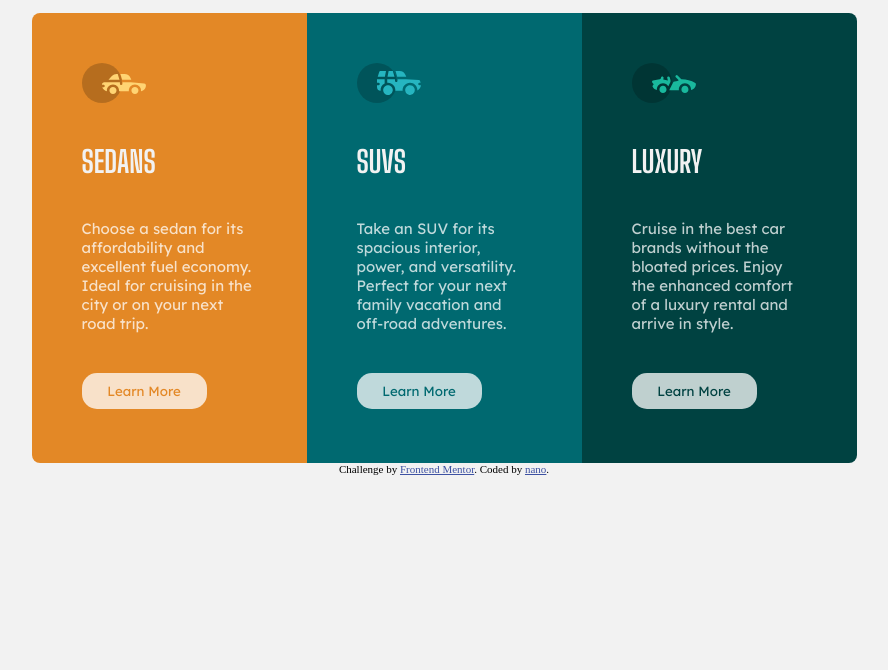
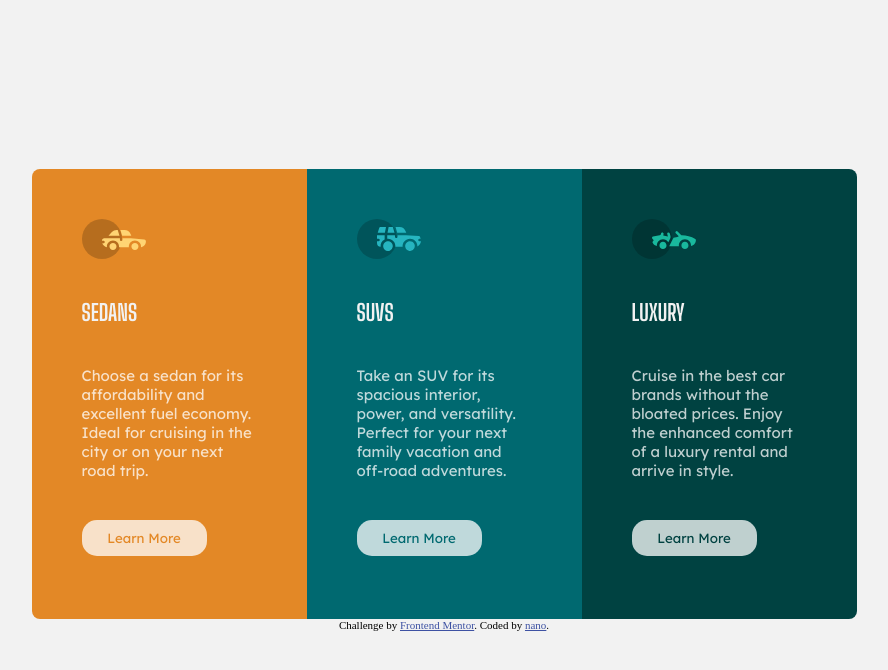
Before and after one commit to naiiiden/3-column-preview-card, a plain HTML site: page index.html in a window 1280 px wide. Shown: the whole page, without its empty margins (196-1084 px from the left). Drawn offline with Linux system fonts and the light colour scheme.

Commit message:
updated semantics, container borders & centered vertically

```diff
--- a/index.html
+++ b/index.html
@@ -9,30 +9,30 @@
 </head>
 <body>
 
-  <div class="container">
-    <div class="sedans">
+  <div class="container" role="main">
+    <section class="sedans">
     <img src="images/icon-sedans.svg" alt="">
     <h1>SEDANS</h1>
     <p>Choose a sedan for its affordability and excellent fuel economy. Ideal for cruising in the city
     or on your next road trip.</p>
     <button>Learn More</button>
-    </div>
+    </section>
 
-    <div class="suvs">
+    <section class="suvs">
     <img src="images/icon-suvs.svg" alt="">
     <h1>SUVS</h1>
     <p>Take an SUV for its spacious interior, power, and versatility. Perfect for your next family vacation
     and off-road adventures.</p>
     <button>Learn More</button>
-    </div>
+    </section>
 
-    <div class="luxury">
+    <section class="luxury">
     <img src="images/icon-luxury.svg" alt="">
     <h1>LUXURY</h1>
     <p>Cruise in the best car brands without the bloated prices. Enjoy the enhanced comfort of a luxury
     rental and arrive in style.</p>
     <button>Learn More</button>
-    </div>
+    </section>
 </div>
 
   <div class="attribution">
--- a/style.css
+++ b/style.css
@@ -7,9 +7,8 @@
 }
 
 body{
-    min-height: 100vh;
+    height: 100vh;
     background-color: var(--very-light-gray);
-    margin: 1%;
     font-size: 15px;
 }
 
@@ -57,6 +56,7 @@ button:hover{
 }
 
 .container{
+    margin: 1rem 0;
     display: flex;
     justify-content: center;
     align-items: center;
@@ -91,18 +91,33 @@ p{
 
 .sedans{
     border-top-left-radius: 8px;
-    border-bottom-left-radius: 8px;
+    border-top-right-radius: 8px;
 }
 .luxury{
-    border-top-right-radius: 8px;
+    border-bottom-left-radius: 8px;
     border-bottom-right-radius: 8px;
 }
 
 @media screen and (min-width: 1000px){
+    body {
+        display: grid;
+        place-content: center;
+    }
+
     .container{
+        margin: 0;
         display: flex;
         flex-direction: row;
         overflow: hidden;
+    }
+
+    .sedans{
+        border-top-right-radius: 0;
+        border-bottom-left-radius: 8px;
+    }
+    .luxury{
+        border-bottom-left-radius: 0;
+        border-top-right-radius: 8px;
     }
 }
 
```
